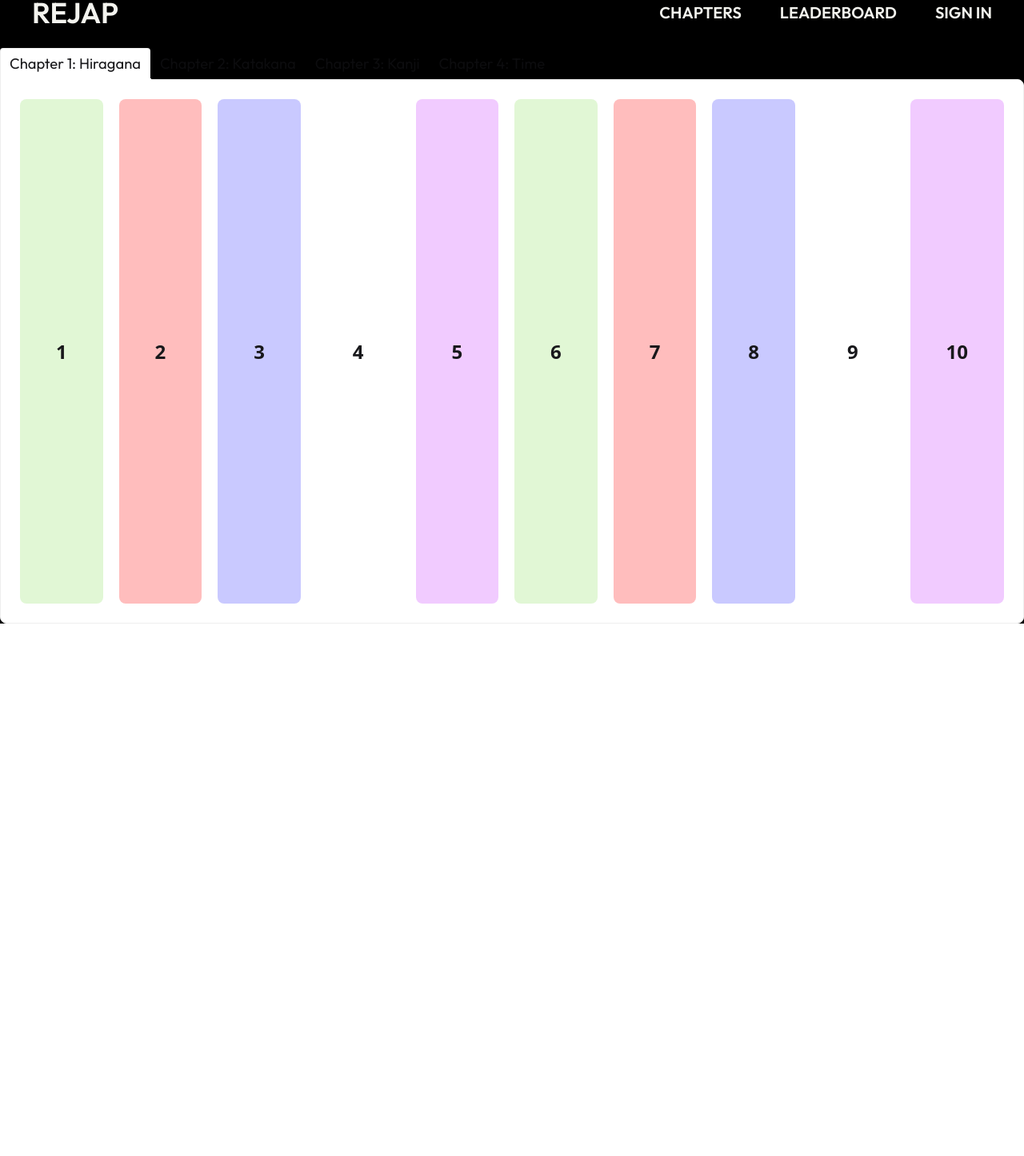
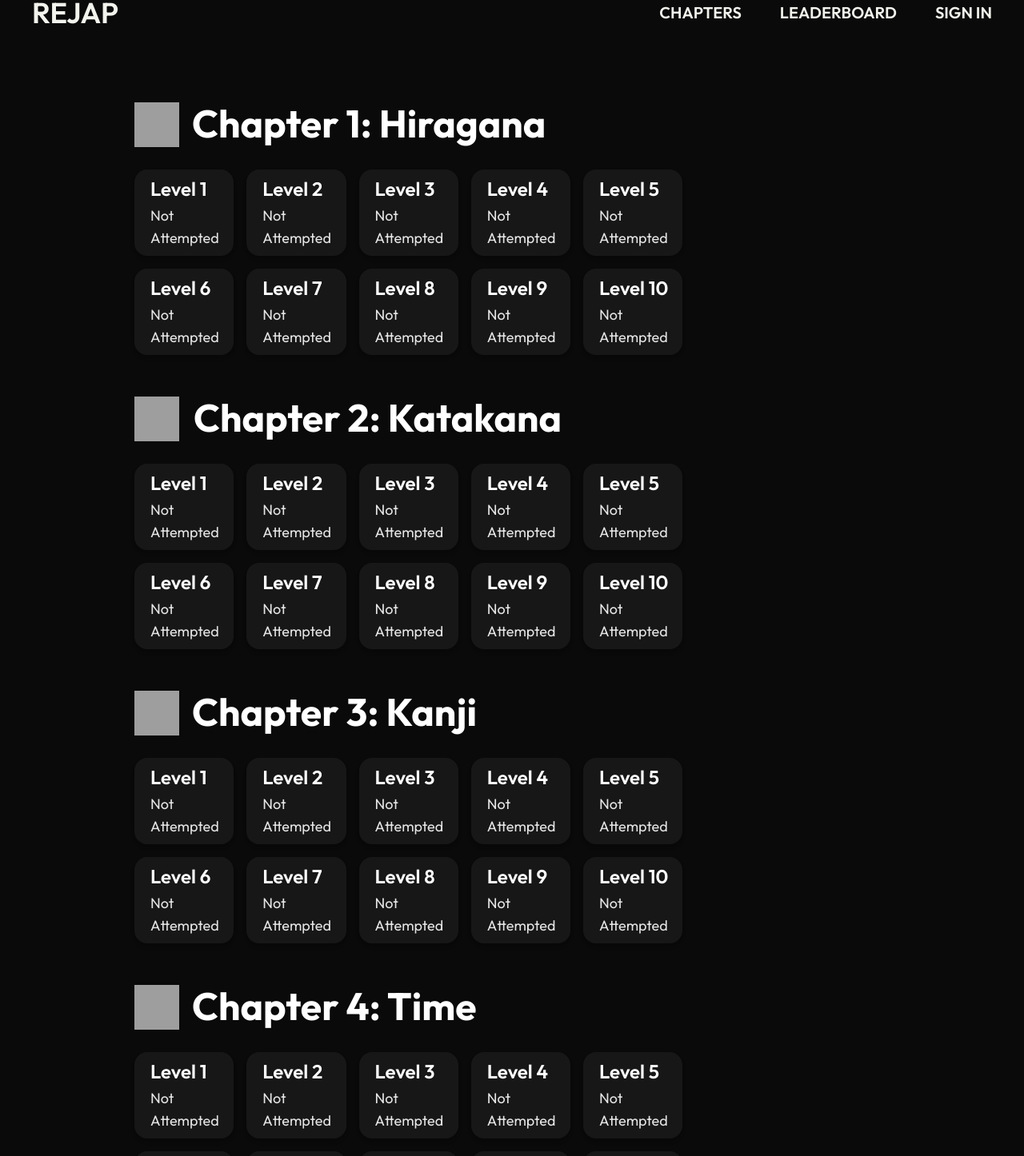
Before and after one commit to Kanishak-xd/rejap, a React (Vite) app: page /levels in a window 1280 px wide. Before the commit this address led to /levels#hiragana. Shown: the part 20-1466 px from the top of the page at 80% size. Before the commit the page ends 800 px from the top, so only its background shows below. Built offline with nearby package versions, Linux system fonts and the light colour scheme; no server answers; grey boxes are pictures that could not be loaded; a web font is replaced by a local one.

Commit message:
revamped level selection page

```diff
--- a/src/pages/Levels/LevelCards/HiraganaLevels.jsx
+++ b/src/pages/Levels/LevelCards/HiraganaLevels.jsx
@@ -1,35 +1,59 @@
+import { useEffect, useState } from "react";
 import { useNavigate } from "react-router-dom";
+import { useAuth } from "../../../context/AuthContext";
 
-const levels = [
-    { level: 1, bg: "#e1f7d5" },
-    { level: 2, bg: "#ffbdbd" },
-    { level: 3, bg: "#c9c9ff" },
-    { level: 4, bg: "#ffffff" },
-    { level: 5, bg: "#f1cbff" },
-    { level: 6, bg: "#e1f7d5" },
-    { level: 7, bg: "#ffbdbd" },
-    { level: 8, bg: "#c9c9ff" },
-    { level: 9, bg: "#ffffff" },
-    { level: 10, bg: "#f1cbff" },
-];
-
-export default function HiraganaLevels() {
+export default function HiraganaLevels({ chapter }) {
+    const { user } = useAuth();
+    const [attemptedLevels, setAttemptedLevels] = useState([]);
     const navigate = useNavigate();
 
+    useEffect(() => {
+        const fetchProgress = async () => {
+            if (!user?.uid) return;
+            try {
+                const res = await fetch(`http://localhost:3001/api/users/${user.uid}`);
+                const data = await res.json();
+                const progress = data.progress || {};
+                const levels = progress[chapter] || [];
+
+                // Convert all values to numbers to prevent mismatch
+                const normalized = levels.map((lvl) => Number(lvl));
+                setAttemptedLevels(normalized);
+            } catch (err) {
+                console.error("Failed to fetch progress:", err);
+            }
+        };
+
+        fetchProgress();
+    }, [user, chapter]);
+
     return (
-        <div className="flex gap-[20px] h-full">
-            {levels.map(({ level, bg }) => (
-                <div
-                    key={level}
-                    className="grow cursor-pointer transition-all rounded-lg"
-                    style={{ backgroundColor: bg }}
-                    onClick={() => navigate(`/levels/hiragana/${level}`)}
-                >
-                    <div className="w-full h-full flex items-center justify-center text-2xl font-bold">
-                        {level}
-                    </div>
-                </div>
-            ))}
+        <div className="w-full">
+            <div className="flex h-18 gap-4 mb-4">
+                <img src="https://res.cloudinary.com/dykzzd9sy/image/upload/v1751840508/torii_sbc71f.webp"
+                    className="h-14 w-14 mt-1" />
+                <h2 className="w-9/10 text-5xl font-bold mb-6 mt-1.5" id="hiragana">Chapter 1: Hiragana</h2></div>
+            <div className="grid grid-cols-5 grid-rows-2 gap-4">
+                {[...Array(10)].map((_, i) => {
+                    const level = i + 1;
+                    const attempted = attemptedLevels.includes(level);
+
+                    return (
+                        <div
+                            key={level}
+                            onClick={() => navigate(`/levels/${chapter}/${level}`)}
+                            className={`cursor-pointer rounded-2xl p-2 bg-neutral-900 hover:bg-neutral-800 transition shadow-md`}
+                        >
+                            <div className="pl-3">
+                                <p className="text-2xl font-semibold mb-1">Level {level}</p>
+                                <p className={`text-lg ${attempted ? 'text-[#BFECFF]' : 'text-neutral-200'}`}>
+                                    {attempted ? 'Completed' : 'Not Attempted'}
+                                </p>
+                            </div>
+                        </div>
+                    );
+                })}
+            </div>
         </div>
     );
 }
--- a/src/pages/Levels/LevelCards/KanjiLevels.jsx
+++ b/src/pages/Levels/LevelCards/KanjiLevels.jsx
@@ -1,35 +1,59 @@
+import { useEffect, useState } from "react";
 import { useNavigate } from "react-router-dom";
+import { useAuth } from "../../../context/AuthContext";
 
-const levels = [
-    { level: 1, bg: "#e1f7d5" },
-    { level: 2, bg: "#ffbdbd" },
-    { level: 3, bg: "#c9c9ff" },
-    { level: 4, bg: "#ffffff" },
-    { level: 5, bg: "#f1cbff" },
-    { level: 6, bg: "#e1f7d5" },
-    { level: 7, bg: "#ffbdbd" },
-    { level: 8, bg: "#c9c9ff" },
-    { level: 9, bg: "#ffffff" },
-    { level: 10, bg: "#f1cbff" },
-];
-
-export default function KanjiLevels() {
+export default function KanjiLevels({ chapter }) {
+    const { user } = useAuth();
+    const [attemptedLevels, setAttemptedLevels] = useState([]);
     const navigate = useNavigate();
 
+    useEffect(() => {
+        const fetchProgress = async () => {
+            if (!user?.uid) return;
+            try {
+                const res = await fetch(`http://localhost:3001/api/users/${user.uid}`);
+                const data = await res.json();
+                const progress = data.progress || {};
+                const levels = progress[chapter] || [];
+
+                // Convert all values to numbers to prevent mismatch
+                const normalized = levels.map((lvl) => Number(lvl));
+                setAttemptedLevels(normalized);
+            } catch (err) {
+                console.error("Failed to fetch progress:", err);
+            }
+        };
+
+        fetchProgress();
+    }, [user, chapter]);
+
     return (
-        <div className="flex gap-[20px] h-full">
-            {levels.map(({ level, bg }) => (
-                <div
-                    key={level}
-                    className="grow cursor-pointer transition-all rounded-lg"
-                    style={{ backgroundColor: bg }}
-                    onClick={() => navigate(`/levels/kanji/${level}`)}
-                >
-                    <div className="w-full h-full flex items-center justify-center text-2xl font-bold">
-                        {level}
-                    </div>
-                </div>
-            ))}
+        <div className="w-full">
+            <div className="flex h-18 gap-4 mb-4">
+                <img src="https://res.cloudinary.com/dykzzd9sy/image/upload/v1751840508/sensu_iusuf7.webp"
+                    className="h-14 w-14 mt-1" />
+                <h2 className="w-9/10 text-5xl font-bold mb-6 mt-1.5" id="hiragana">Chapter 3: Kanji</h2></div>
+            <div className="grid grid-cols-5 grid-rows-2 gap-4">
+                {[...Array(10)].map((_, i) => {
+                    const level = i + 1;
+                    const attempted = attemptedLevels.includes(level);
+
+                    return (
+                        <div
+                            key={level}
+                            onClick={() => navigate(`/levels/${chapter}/${level}`)}
+                            className={`cursor-pointer rounded-2xl p-2 bg-neutral-900 hover:bg-neutral-800 transition shadow-md`}
+                        >
+                            <div className="pl-3">
+                                <p className="text-2xl font-semibold mb-1">Level {level}</p>
+                                <p className={`text-lg ${attempted ? 'text-[#FFF6E3]' : 'text-neutral-200'}`}>
+                                    {attempted ? 'Completed' : 'Not Attempted'}
+                                </p>
+                            </div>
+                        </div>
+                    );
+                })}
+            </div>
         </div>
     );
 }
--- a/src/pages/Levels/LevelCards/KatakanaLevels.jsx
+++ b/src/pages/Levels/LevelCards/KatakanaLevels.jsx
@@ -1,35 +1,59 @@
+import { useEffect, useState } from "react";
 import { useNavigate } from "react-router-dom";
+import { useAuth } from "../../../context/AuthContext";
 
-const levels = [
-    { level: 1, bg: "#e1f7d5" },
-    { level: 2, bg: "#ffbdbd" },
-    { level: 3, bg: "#c9c9ff" },
-    { level: 4, bg: "#ffffff" },
-    { level: 5, bg: "#f1cbff" },
-    { level: 6, bg: "#e1f7d5" },
-    { level: 7, bg: "#ffbdbd" },
-    { level: 8, bg: "#c9c9ff" },
-    { level: 9, bg: "#ffffff" },
-    { level: 10, bg: "#f1cbff" },
-];
-
-export default function KatakanaLevels() {
+export default function KatakanaLevels({ chapter }) {
+    const { user } = useAuth();
+    const [attemptedLevels, setAttemptedLevels] = useState([]);
     const navigate = useNavigate();
 
+    useEffect(() => {
+        const fetchProgress = async () => {
+            if (!user?.uid) return;
+            try {
+                const res = await fetch(`http://localhost:3001/api/users/${user.uid}`);
+                const data = await res.json();
+                const progress = data.progress || {};
+                const levels = progress[chapter] || [];
+
+                // Convert all values to numbers to prevent mismatch
+                const normalized = levels.map((lvl) => Number(lvl));
+                setAttemptedLevels(normalized);
+            } catch (err) {
+                console.error("Failed to fetch progress:", err);
+            }
+        };
+
+        fetchProgress();
+    }, [user, chapter]);
+
     return (
-        <div className="flex gap-[20px] h-full">
-            {levels.map(({ level, bg }) => (
-                <div
-                    key={level}
-                    className="grow cursor-pointer transition-all rounded-lg"
-                    style={{ backgroundColor: bg }}
-                    onClick={() => navigate(`/levels/katakana/${level}`)}
-                >
-                    <div className="w-full h-full flex items-center justify-center text-2xl font-bold">
-                        {level}
-                    </div>
-                </div>
-            ))}
+        <div className="w-full">
+            <div className="flex h-18 gap-4 mb-4">
+                <img src="https://res.cloudinary.com/dykzzd9sy/image/upload/v1751840508/sushi_ss7txh.webp"
+                    className="h-14 w-14 mt-1" />
+                <h2 className="w-9/10 text-5xl font-bold mb-6 mt-1.5 pl-0.5" id="hiragana">Chapter 2: Katakana</h2></div>
+            <div className="grid grid-cols-5 grid-rows-2 gap-4">
+                {[...Array(10)].map((_, i) => {
+                    const level = i + 1;
+                    const attempted = attemptedLevels.includes(level);
+
+                    return (
+                        <div
+                            key={level}
+                            onClick={() => navigate(`/levels/${chapter}/${level}`)}
+                            className={`cursor-pointer rounded-2xl p-2 bg-neutral-900 hover:bg-neutral-800 transition shadow-md`}
+                        >
+                            <div className="pl-3">
+                                <p className="text-2xl font-semibold mb-1">Level {level}</p>
+                                <p className={`text-lg ${attempted ? 'text-[#CDC1FF]' : 'text-neutral-200'}`}>
+                                    {attempted ? 'Completed' : 'Not Attempted'}
+                                </p>
+                            </div>
+                        </div>
+                    );
+                })}
+            </div>
         </div>
     );
 }
--- a/src/pages/Levels/LevelCards/TimeLevels.jsx
+++ b/src/pages/Levels/LevelCards/TimeLevels.jsx
@@ -1,35 +1,59 @@
+import { useEffect, useState } from "react";
 import { useNavigate } from "react-router-dom";
+import { useAuth } from "../../../context/AuthContext";
 
-const levels = [
-    { level: 1, bg: "#e1f7d5" },
-    { level: 2, bg: "#ffbdbd" },
-    { level: 3, bg: "#c9c9ff" },
-    { level: 4, bg: "#ffffff" },
-    { level: 5, bg: "#f1cbff" },
-    { level: 6, bg: "#e1f7d5" },
-    { level: 7, bg: "#ffbdbd" },
-    { level: 8, bg: "#c9c9ff" },
-    { level: 9, bg: "#ffffff" },
-    { level: 10, bg: "#f1cbff" },
-];
-
-export default function TimeLevels() {
+export default function TimeLevels({ chapter }) {
+    const { user } = useAuth();
+    const [attemptedLevels, setAttemptedLevels] = useState([]);
     const navigate = useNavigate();
 
+    useEffect(() => {
+        const fetchProgress = async () => {
+            if (!user?.uid) return;
+            try {
+                const res = await fetch(`http://localhost:3001/api/users/${user.uid}`);
+                const data = await res.json();
+                const progress = data.progress || {};
+                const levels = progress[chapter] || [];
+
+                // Convert all values to numbers to prevent mismatch
+                const normalized = levels.map((lvl) => Number(lvl));
+                setAttemptedLevels(normalized);
+            } catch (err) {
+                console.error("Failed to fetch progress:", err);
+            }
+        };
+
+        fetchProgress();
+    }, [user, chapter]);
+
     return (
-        <div className="flex gap-[20px] h-full">
-            {levels.map(({ level, bg }) => (
-                <div
-                    key={level}
-                    className="grow cursor-pointer transition-all rounded-lg"
-                    style={{ backgroundColor: bg }}
-                    onClick={() => navigate(`/levels/time/${level}`)}
-                >
-                    <div className="w-full h-full flex items-center justify-center text-2xl font-bold">
-                        {level}
-                    </div>
-                </div>
-            ))}
+        <div className="w-full">
+            <div className="flex h-18 gap-4 mb-4">
+                <img src="https://res.cloudinary.com/dykzzd9sy/image/upload/v1751840508/maneki-neko_cugqw9.webp"
+                    className="h-14 w-14 mt-1" />
+                <h2 className="w-9/10 text-5xl font-bold mb-6 mt-1.5" id="hiragana">Chapter 4: Time</h2></div>
+            <div className="grid grid-cols-5 grid-rows-2 gap-4">
+                {[...Array(10)].map((_, i) => {
+                    const level = i + 1;
+                    const attempted = attemptedLevels.includes(level);
+
+                    return (
+                        <div
+                            key={level}
+                            onClick={() => navigate(`/levels/${chapter}/${level}`)}
+                            className={`cursor-pointer rounded-2xl p-2 bg-neutral-900 hover:bg-neutral-800 transition shadow-md`}
+                        >
+                            <div className="pl-3">
+                                <p className="text-2xl font-semibold mb-1">Level {level}</p>
+                                <p className={`text-lg ${attempted ? 'text-[#FFCCEA]' : 'text-neutral-200'}`}>
+                                    {attempted ? 'Completed' : 'Not Attempted'}
+                                </p>
+                            </div>
+                        </div>
+                    );
+                })}
+            </div>
         </div>
     );
 }
--- a/src/pages/Levels/Levels.jsx
+++ b/src/pages/Levels/Levels.jsx
@@ -1,94 +1,28 @@
-import { useEffect, useState } from "react";
 import HiraganaLevels from "./LevelCards/HiraganaLevels";
 import KatakanaLevels from "./LevelCards/KatakanaLevels";
 import KanjiLevels from './LevelCards/KanjiLevels';
 import TimeLevels from './LevelCards/TimeLevels';
+import { useEffect } from "react";
+import { useLocation } from "react-router-dom";
 
 export default function Levels() {
-  const [activeTab, setActiveTab] = useState("hiragana");
+  const location = useLocation();
 
-  // Set tab based on hash
   useEffect(() => {
-    const hash = window.location.hash.slice(1); // remove #
-    if (["hiragana", "katakana", "kanji", "time"].includes(hash)) {
-      setActiveTab(hash);
-    } else {
-      // default tab if no valid hash
-      setActiveTab("hiragana");
-      window.location.hash = "hiragana";
+    if (location.hash) {
+      const el = document.querySelector(location.hash);
+      if (el) {
+        el.scrollIntoView({ behavior: "smooth" });
+      }
     }
-
-    // Update when hash changes manually (e.g., back/forward button)
-    const handleHashChange = () => {
-      const newHash = window.location.hash.slice(1);
-      setActiveTab(newHash);
-    };
-
-    window.addEventListener("hashchange", handleHashChange);
-    return () => window.removeEventListener("hashchange", handleHashChange);
-  }, []);
-
-  // On tab click, update the hash
-  const handleTabClick = (tabName) => {
-    window.location.hash = tabName;
-  };
-
+  }, [location]);
   return (
-    <div className="flex gap-[20px] flex-col items-center w-screen h-screen">
-      <div className="w-screen grow mt-20">
-        <div className="tabs tabs-lift h-full">
-          <label className="tab font-outfit text-[1.15rem]">
-            <input
-              type="radio"
-              name="my_tabs_1"
-              checked={activeTab === "hiragana"}
-              onChange={() => handleTabClick("hiragana")}
-            />
-            Chapter 1: Hiragana
-          </label>
-          <div className="tab-content bg-base-100 border-base-300 p-6">
-            {activeTab === "hiragana" && <HiraganaLevels chapter="hiragana" />}
-          </div>
-
-          <label className="tab font-outfit text-[1.15rem]">
-            <input
-              type="radio"
-              name="my_tabs_1"
-              checked={activeTab === "katakana"}
-              onChange={() => handleTabClick("katakana")}
-            />
-            Chapter 2: Katakana
-          </label>
-          <div className="tab-content bg-base-100 border-base-300 p-6">
-            {activeTab === "katakana" && <KatakanaLevels chapter="katakana" />}
-          </div>
-
-          <label className="tab font-outfit text-[1.15rem]">
-            <input
-              type="radio"
-              name="my_tabs_1"
-              checked={activeTab === "kanji"}
-              onChange={() => handleTabClick("kanji")}
-            />
-            Chapter 3: Kanji
-          </label>
-          <div className="tab-content bg-base-100 border-base-300 p-6">
-            {activeTab === "kanji" && <KanjiLevels chapter="kanji" />}
-          </div>
-
-          <label className="tab font-outfit text-[1.15rem]">
-            <input
-              type="radio"
-              name="my_tabs_1"
-              checked={activeTab === "time"}
-              onChange={() => handleTabClick("time")}
-            />
-            Chapter 4: Time
-          </label>
-          <div className="tab-content bg-base-100 border-base-300 p-6">
-            {activeTab === "time" && <TimeLevels chapter="time" />}
-          </div>
-        </div>
+    <div className="bg-neutral-950">
+      <div className="flex flex-col gap-12 pt-36 pb-16 pl-42 min-h-screen w-2/3 text-white font-outfit">
+        <HiraganaLevels chapter="hiragana" />
+        <KatakanaLevels chapter="katakana" />
+        <KanjiLevels chapter="kanji" />
+        <TimeLevels chapter="time" />
       </div>
     </div>
   );
```
